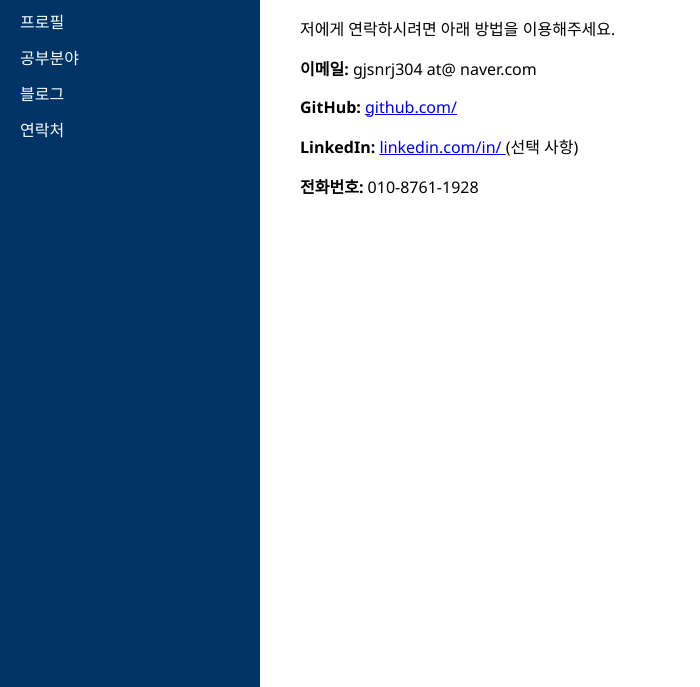
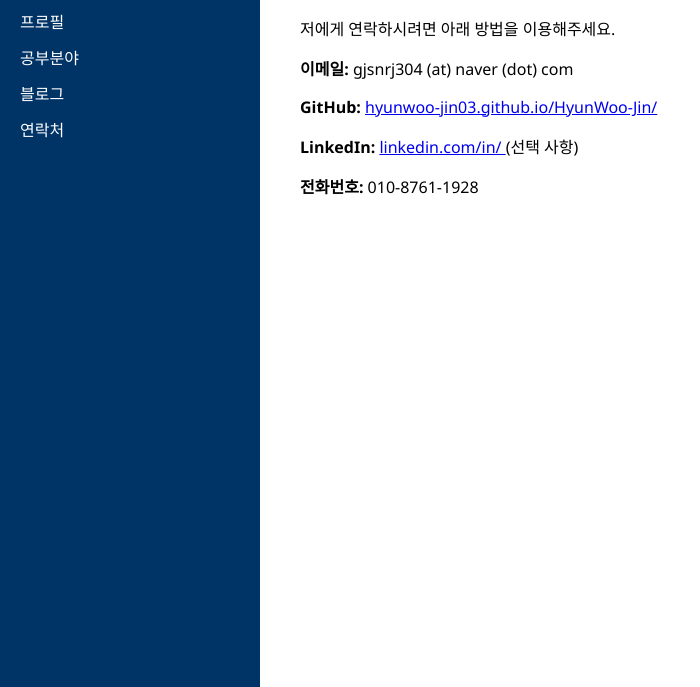
Before and after one commit to HyunWoo-Jin03/HyunWoo-Jin, a plain HTML site: page contact.html in a window 1280 px wide. Shown: the part 113-800 px from the top of the page, without its empty margins (0-700 px from the left). Drawn offline with Linux system fonts and the light colour scheme.

Commit message:
Add files via upload

```diff
--- a/contact.html
+++ b/contact.html
@@ -23,8 +23,8 @@
             <p>저에게 연락하시려면 아래 방법을 이용해주세요.</p>
 
             <div class="contact-info">
-                <p><strong>이메일:</strong> gjsnrj304 at@ naver.com</p>
-                <p><strong>GitHub:</strong> <a href="https://github.com/" target="_blank"> github.com/ </a></p>
+                <p><strong>이메일:</strong> gjsnrj304 (at) naver (dot) com</p>
+                <p><strong>GitHub:</strong> <a href="https://hyunwoo-jin03.github.io/HyunWoo-Jin/MainHome.html" target="_blank"> hyunwoo-jin03.github.io/HyunWoo-Jin/ </a></p>
                 <p><strong>LinkedIn:</strong> <a href="https://linkedin.com/in/" target="_blank"> linkedin.com/in/ </a> (선택 사항)</p>
                 <p><strong>전화번호:</strong> 010-8761-1928</p>
             </div>
```
